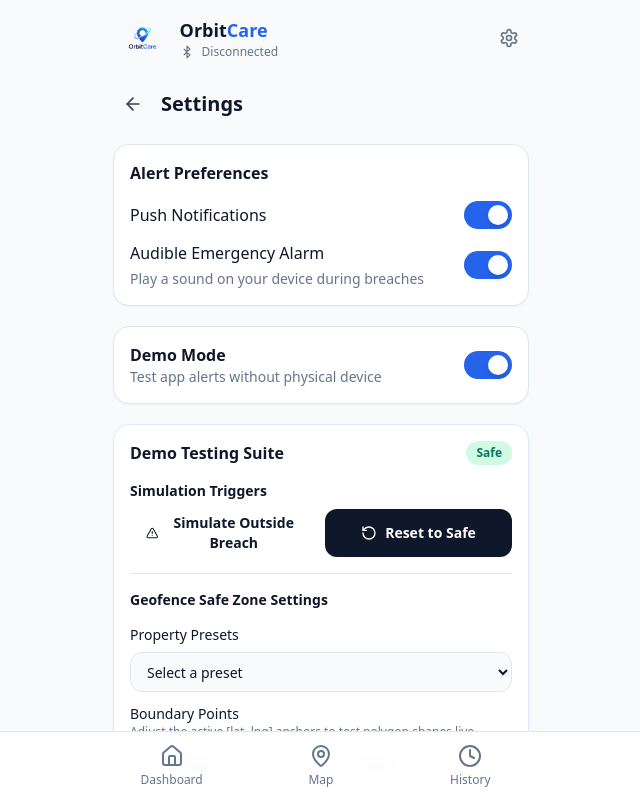
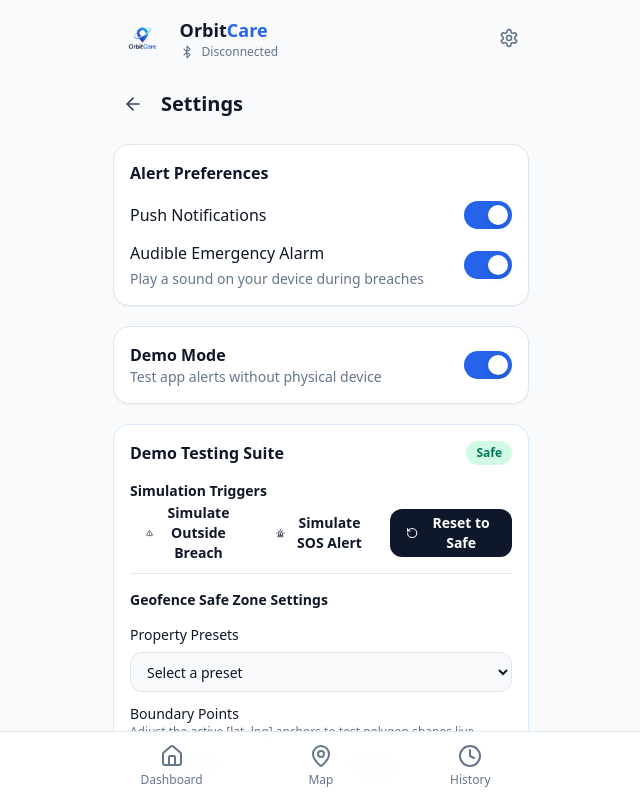
Before and after one commit to shubhangi-abeynayaka/dementia-caregiver-app, a React (Vite) app: page /settings in a window 1280 px wide. Shown: the top 798 px of the page, without its empty margins (319-959 px from the left). Built offline with nearby package versions, Linux system fonts and the light colour scheme.

Commit message:
SOS Emergency Simulation Button

```diff
--- a/src/lib/DeviceContext.jsx
+++ b/src/lib/DeviceContext.jsx
@@ -272,6 +272,14 @@ export function DeviceProvider({ children }) {
     })
   }
 
+  const simulateSOS = () => {
+    setTelemetry({
+      coordinates: [6.9500, 79.9000],
+      status: 'SOS',
+      signalStrength: '-88 dBm',
+    })
+  }
+
   const resetToSafe = () => {
     setTelemetry(DEFAULT_TELEMETRY)
   }
@@ -300,6 +308,7 @@ export function DeviceProvider({ children }) {
       deleteHistoryLog,
       receiveTelemetry,
       simulateSafeZoneBreach,
+      simulateSOS,
       resetToSafe,
     }),
     [connectionStatus, isDemoMode, pushNotifications, audibleAlarm, telemetry, geofenceBoundary, historyLogs, error]
--- a/src/pages/Settings.jsx
+++ b/src/pages/Settings.jsx
@@ -3,6 +3,7 @@ import {
   AlertTriangle,
   ArrowLeft,
   RotateCcw,
+  Siren,
 } from "lucide-react";
 import { Button } from "@/components/ui/button";
 import { useDevice } from "@/lib/DeviceContext";
@@ -47,6 +48,7 @@ export default function Settings() {
     geofenceBoundary,
     updateGeofence,
     simulateSafeZoneBreach,
+    simulateSOS,
     resetToSafe,
   } = useDevice();
 
@@ -126,7 +128,7 @@ export default function Settings() {
           </div>
           <div className="space-y-2">
             <p className="text-sm font-semibold">Simulation Triggers</p>
-            <div className="grid gap-2 sm:grid-cols-2">
+            <div className="grid gap-2 sm:grid-cols-3">
               <Button
                 variant="destructive"
                 onClick={simulateSafeZoneBreach}
@@ -134,6 +136,14 @@ export default function Settings() {
               >
                 <AlertTriangle className="mr-2 h-4 w-4" />
                 Simulate Outside Breach
+              </Button>
+              <Button
+                variant="destructive"
+                onClick={simulateSOS}
+                className="rounded-xl"
+              >
+                <Siren className="mr-2 h-4 w-4" />
+                Simulate SOS Alert
               </Button>
               <Button
                 onClick={resetToSafe}
```
